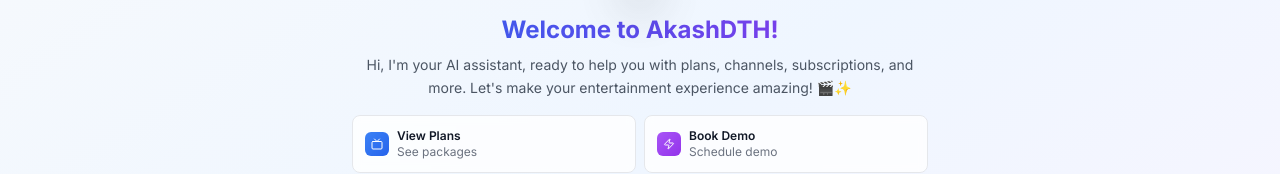
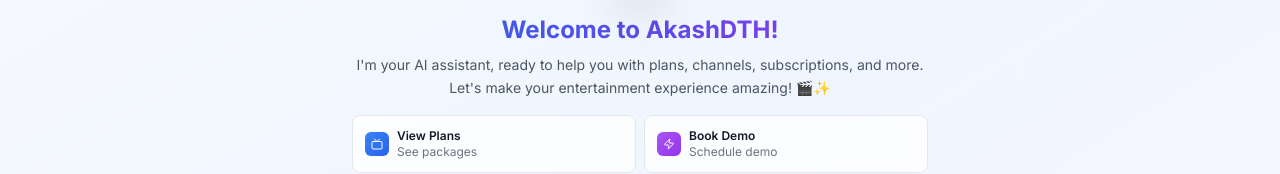
Before and after one commit to TarunVermaaa/ChatBot-MatchBest, a Next.js app: page / in a window 1280 px wide. Shown: the part 335-509 px from the top of the page. Built offline with nearby package versions, Linux system fonts and the light colour scheme.

Commit message:
Test Commit

```diff
--- a/components/chat-form.tsx
+++ b/components/chat-form.tsx
@@ -427,7 +427,7 @@ export function ChatForm({ className, ...props }: React.ComponentProps<"div">) {
                     Welcome to {websiteInfo?.name || 'Our Service'}!
                   </h2>
                   <p className="text-sm text-gray-600 mb-4 leading-relaxed">
-                     Hi, I'm your AI assistant, ready to help you with plans, channels, subscriptions, and more.
+                     I'm your AI assistant, ready to help you with plans, channels, subscriptions, and more.
                     Let's make your entertainment experience amazing! 🎬✨
                   </p>
 
```
